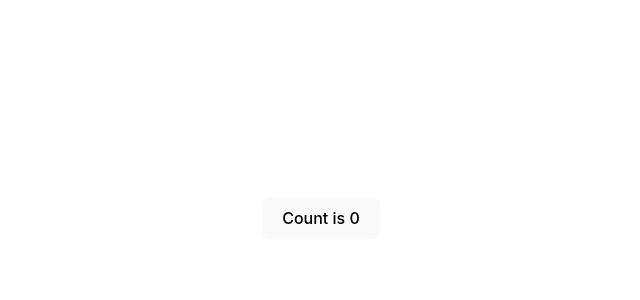
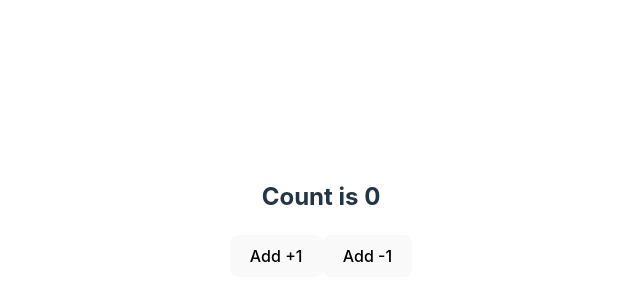
Before and after one commit to Dreaca/Express, a React (Vite) app in the folder web-storm-d1/: page / in a window 1280 px wide. Shown: the part 182-482 px from the top of the page, without its empty margins (319-959 px from the left). Built offline with nearby package versions, Linux system fonts and the light colour scheme.

Commit message:
dynamic functions

```diff
--- a/web-storm-d1/src/App.tsx
+++ b/web-storm-d1/src/App.tsx
@@ -7,12 +7,16 @@ function App() {
 
     const [count, setCount] = useState(0);
 
-    function handleClick() {
-        setCount(count+1);
+    function handleClick(type:number) {
+        setCount(count+type);
     }
+
+
   return (
       <>
-          <ButtonComponent onClick={handleClick}>Count is {count}</ButtonComponent>
+          <h2>Count is {count}</h2>
+          <ButtonComponent onClick={handleClick} name={1}>Add +1</ButtonComponent>
+          <ButtonComponent onClick={handleClick} name={-1}>Add -1</ButtonComponent>
       </>
   )
 }
--- a/web-storm-d1/src/components/ButtonComponent.tsx
+++ b/web-storm-d1/src/components/ButtonComponent.tsx
@@ -1,8 +1,10 @@
+
+
 export default function ButtonComponent(props) {
     // const name = props.name;
     return (
         <>
-        <button onClick={()=>{props.onClick()}}>{props.children}</button>
+            <button onClick={() => {props.onClick(name)}}>{props.children}</button>
         </>
     )
 }
```
Also changed, not shown: 1 other file (tests, documents, lock files or other folders).
